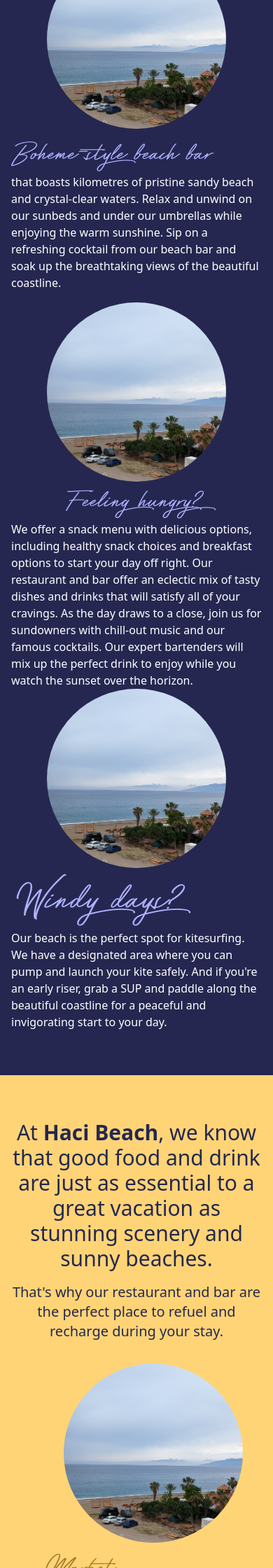
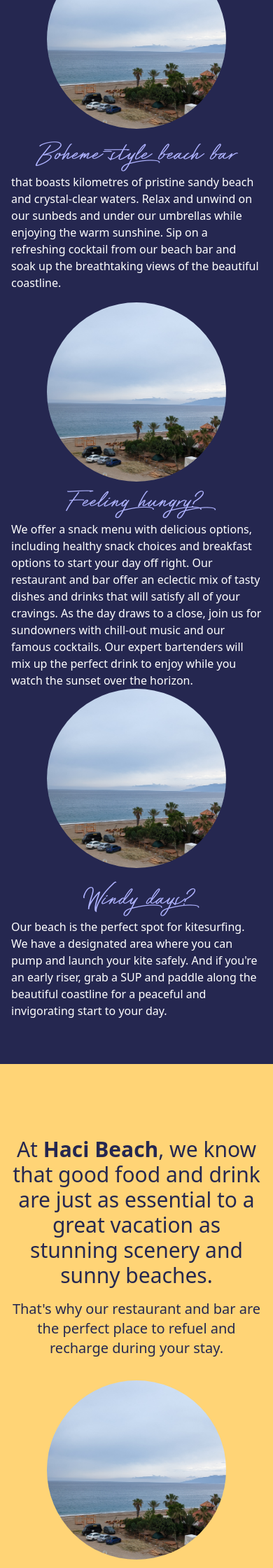
Before and after one commit to JasicMila/hacibeach, a Django app: template homepage/templates/home.html in a window 390 px wide. Shown: the part 1480-3720 px from the top of the page at 70% size. Run offline with Django 4.2, Linux system fonts and the light colour scheme; the template is opened without the code that fills it: values that come from a table or form of the project are taken from there, others are empty.

Commit message:
mobile thingies

```diff
--- a/hacibeach/settings.py
+++ b/hacibeach/settings.py
@@ -136,7 +136,7 @@
 # Internationalization
 # https://docs.djangoproject.com/en/4.1/topics/i18n/
 
-LANGUAGE_CODE = 'en'
+LANGUAGE_CODE = 'tr'
 
 TIME_ZONE = 'UTC'
 
--- a/homepage/static/css/build.css
+++ b/homepage/static/css/build.css
@@ -840,6 +840,10 @@
   margin-top: 2rem;
 }
 
+.mb-10 {
+  margin-bottom: 2.5rem;
+}
+
 .block {
   display: block;
 }
@@ -1095,6 +1099,20 @@
 .py-24 {
   padding-top: 6rem;
   padding-bottom: 6rem;
+}
+
+.py-20 {
+  padding-top: 5rem;
+  padding-bottom: 5rem;
+}
+
+.py-10 {
+  padding-top: 2.5rem;
+  padding-bottom: 2.5rem;
+}
+
+.pb-10 {
+  padding-bottom: 2.5rem;
 }
 
 .text-left {
--- a/homepage/templates/beach.html
+++ b/homepage/templates/beach.html
@@ -10,7 +10,7 @@
                 />
 
                 <p class="md:text-lg">
-                    <span class="font-special md:text-7xl text-5xl text-blue-light text-center md:text-left">Boheme-style beach bar</span>
+                    <span class="font-special md:text-7xl text-5xl text-blue-light inline-block w-full text-center md:text-left">Boheme-style beach bar</span>
                     <br>
                     that boasts kilometres of pristine sandy beach and
                     crystal-clear waters. Relax and unwind on our sunbeds and under our umbrellas while enjoying the warm
@@ -45,7 +45,7 @@
                 />
 
                 <p class="text-base md:text-lg">
-                    <span class="font-special text-7xl text-blue-light">Windy days?</span>
+                    <span class="font-special md:text-7xl text-5xl inline-block w-full text-blue-light mt-2 text-center md:text-left">Windy days?</span>
                     <br>
                     Our beach is the perfect spot for kitesurfing. We have a designated area where you can
                     pump and launch your kite safely. And if you're an early riser, grab a SUP and paddle along the
--- a/homepage/templates/contact.html
+++ b/homepage/templates/contact.html
@@ -48,7 +48,7 @@
             </div>
         </div>
 
-        <div class="w-full md:w-1/2 flex justify-center items-center text-white">
+        <div class="w-full md:w-1/2 flex justify-center items-center text-white pb-10">
             <div class="overflow-hidden rounded-lg">
                 <iframe src="https://www.google.com/maps/embed?pb=!1m14!1m8!1m3!1d12864.874294319077!2d30.3512322!3d36.2827461!3m2!1i1024!2i768!4f13.1!3m3!1m2!1s0x14c23dbeb3124a1f%3A0xbcba543a98213b19!2sHaci%20Beach!5e0!3m2!1sen!2str!4v1687770046575!5m2!1sen!2str"
                         width="600" height="450" style="border:0;" allowfullscreen="" loading="lazy"
--- a/homepage/templates/restaurant.html
+++ b/homepage/templates/restaurant.html
@@ -1,7 +1,7 @@
 {% load static %}
 <section id='restaurant' class="relative flex flex-col md:flex-row py-16 lg:pt-0 lg:pb-0 bg-yellow min-h-screen">
     <div class="relative flex flex-col justify-center w-full max-w-xl px-4 mx-auto md:px-0 lg:px-8 lg:max-w-screen-xl text-white">
-        <div class="w-full lg:pr-5 mx-auto flex flex-col space-x-12">
+        <div class="w-full lg:pr-5 mx-auto flex flex-col space-x-12 py-10">
             <div class="flex flex-col md:flex-row md:space-x-12 space-y-4 items-center mb-8">
                 <p class="text-center text-xl text-blue w-full">
                     <span class="text-3xl text-blue mb-4 inline-block">
@@ -13,7 +13,7 @@
                     refuel and recharge during your stay.
                 </p>
             </div>
-            <div class="flex flex-col md:flex-row md:space-x-12 space-y-4 items-center">
+            <div class="flex flex-col md:flex-row md:space-x-12 space-y-4  !ml-0 items-center">
                 <img
                         class="object-cover rounded-full w-64 h-64"
                         src="{% static 'img/test.jpg' %}"
@@ -21,7 +21,7 @@
                 />
 
                 <p class="md:text-lg text-blue">
-                    <span class="font-special md:text-7xl text-5xl text-yellow-kaki text-center md:text-left">Market</span>
+                    <span class="font-special md:text-7xl text-5xl inline-block w-full text-yellow-kaki mt-2 text-center md:text-left">Market</span>
                     <br>
                     For those who like to keep things simple, our little market has everything you need to stock up for
                     a day of hiking or camping. With fresh fruits and vegetables straight from the farmers of the local
@@ -47,7 +47,6 @@
                         alt=""
                 />
             </div>
-        </div>
 
             <div class="flex flex-col md:flex-row md:space-x-12 space-y-4 !ml-0 items-center">
                 <img
@@ -57,12 +56,15 @@
                 />
 
                 <p class="md:text-lg text-blue">
-                <span class="font-special text-7xl text-yellow-kaki">Bar</span>
+                    <span class="font-special md:text-7xl text-5xl inline-block w-full text-yellow-kaki mt-2 text-center md:text-left">Bar</span>
                     <br>
-                But the real star of the show? Our bar, of course. From perfectly mixed Negronis to frozen strawberry
-                daiquiris during happy hour, our cocktails are the perfect accompaniment to a stunning sunset. And for
+                    But the real star of the show? Our bar, of course. From perfectly mixed Negronis to frozen
+                    strawberry
+                    daiquiris during happy hour, our cocktails are the perfect accompaniment to a stunning sunset. And
+                    for
                     those who need a little boost in the morning, our freshly brewed coffee is sure to do the trick.
                 </p>
             </div>
         </div>
+    </div>
 </section>
--- a/homepage/templates/stay.html
+++ b/homepage/templates/stay.html
@@ -3,7 +3,7 @@
 
 <section id="stay" class="relative flex flex-col md:flex-row py-16 lg:pt-0 lg:pb-0 bg-sky-900 min-h-screen">
     <div class="relative flex flex-col justify-center w-full max-w-xl px-4 mx-auto md:px-0 lg:px-8 lg:max-w-screen-xl text-white">
-        <div class="w-full lg:pr-5 mx-auto flex flex-col">
+        <div class="w-full lg:pr-5 mx-auto flex flex-col py-10">
             <div class="flex flex-col md:flex-row md:space-x-12 space-y-4 items-center mb-8">
                 <p class="text-center text-xl text-sky-100 w-full">
                     <span class="text-3xl mb-4 inline-block">
@@ -23,7 +23,7 @@
                 />
 
                 <p class="md:text-lg text-sky-100">
-                    <span class="font-special md:text-7xl text-5xl text-yellow text-center md:text-left">Caravan</span>
+                    <span class="font-special md:text-7xl text-5xl inline-block w-full text-yellow mt-2 text-center md:text-left">Caravan</span>
                     <br>
                     For those looking for a more adventurous stay, come with your own caravan. Our Caravan Park
                     offers electricity and water connection for you. With breathtaking views of the sea and the surrounding
```
Lines whose indentation alone changed are shown as unchanged.
